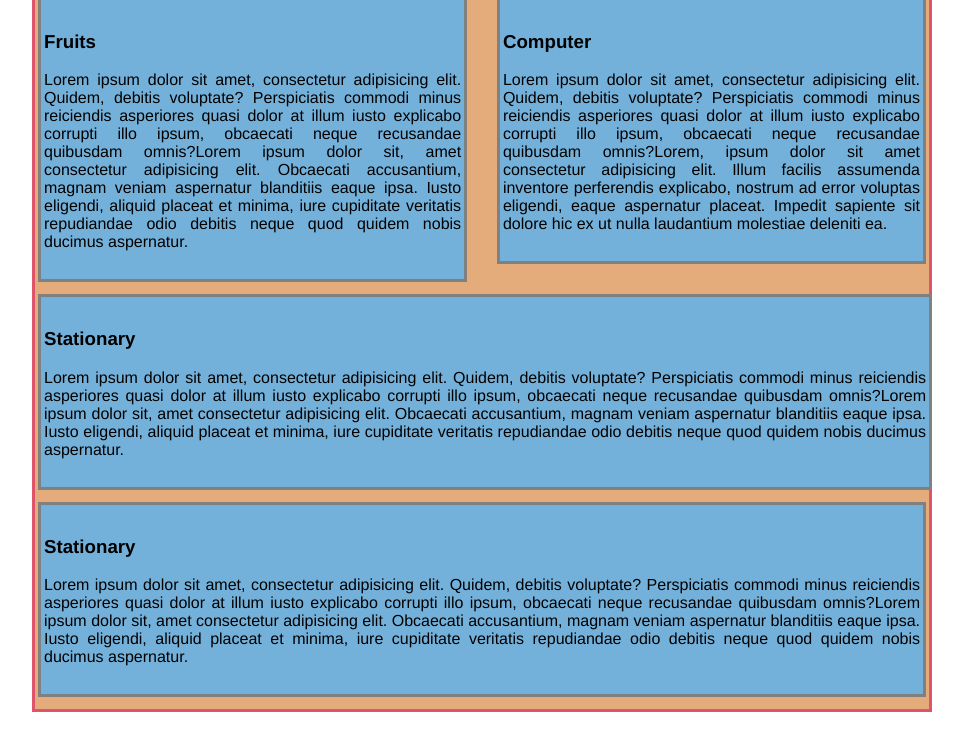
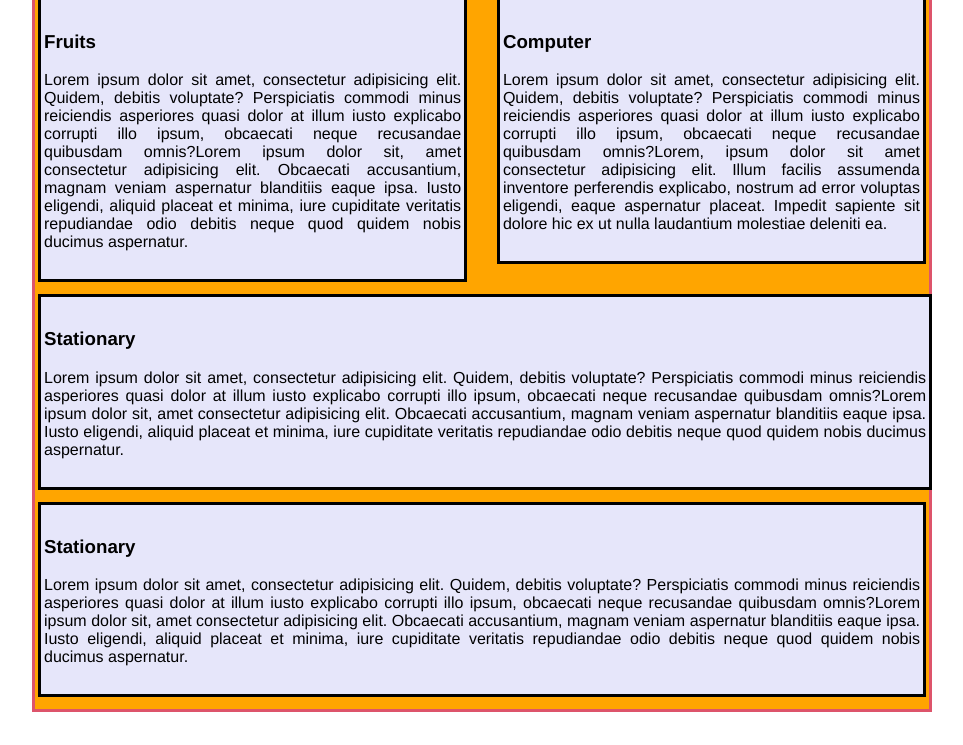
Before and after one commit to Star-Ankur/MyWebsite.github.io, a plain HTML site: page index.html in a window 1280 px wide. Shown: the part 88-833 px from the top of the page, without its empty margins (158-1121 px from the left). Drawn offline with Linux system fonts and the light colour scheme.

Commit message:
Update index.html

```diff
--- a/index.html
+++ b/index.html
@@ -11,7 +11,7 @@
     <meta property="og:description" content="AstraX is the inter-college astronomy themed fest organised annually by the students of Indian Institute of Technology Mandi.
     Spanning multiple days and including several engaging events, talks & workshops, it is the centre of attraction for
     students and professors with an inclination towards computational and theoretical astronomy." />
-    <meta property="og:image"       content="bg.jpeg" />
+    <meta property="og:image"       content="https://star-ankur.github.io/bg.jpeg" />
     <!-- twitter card tag -->
     <meta name="twitter:card" content="summary" />
     <meta name="twitter:site" content="@stac_iitmandi" />
@@ -19,7 +19,7 @@
     <meta name="twitter:description" content="AstraX is the inter-college astronomy themed fest organised annually by the students of Indian Institute of Technology Mandi.
     Spanning multiple days and including several engaging events, talks & workshops, it is the centre of attraction for
     students and professors with an inclination towards computational and theoretical astronomy." />
-    <meta name="twitter:image" content="Prachee.jpg" />
+    <meta name="twitter:image" content="https://star-ankur.github.io/Prachee.jpg" />
     <meta name="twitter:image:alt" content="Astrax '22" />
     <title>Alignment</title>
     <style>
@@ -34,14 +34,14 @@
             width: 900px;
             border: 3px solid rgb(221, 84, 107);
             margin: 33px auto;
-            background-color: rgb(228, 172, 123);
+            background-color: orange;
 
         }
         .item{
-            border: 3px solid grey;
+            border: 3px solid black;
             margin: 12px 3px;
             padding: 12px 3px;
-            background: rgb(116, 177, 218);
+            background: lavender;
         }
         #fruits{
             float: left;
```
